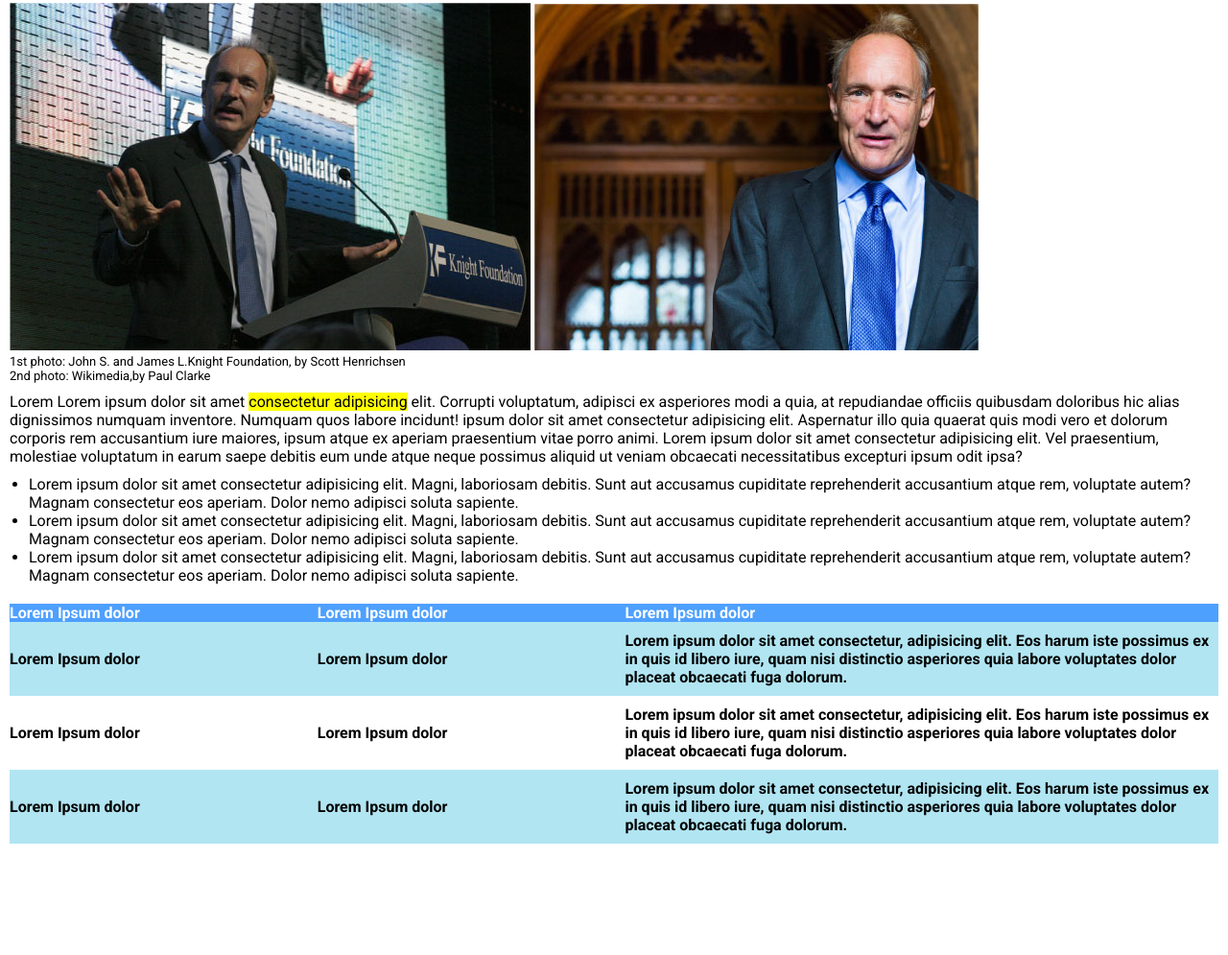
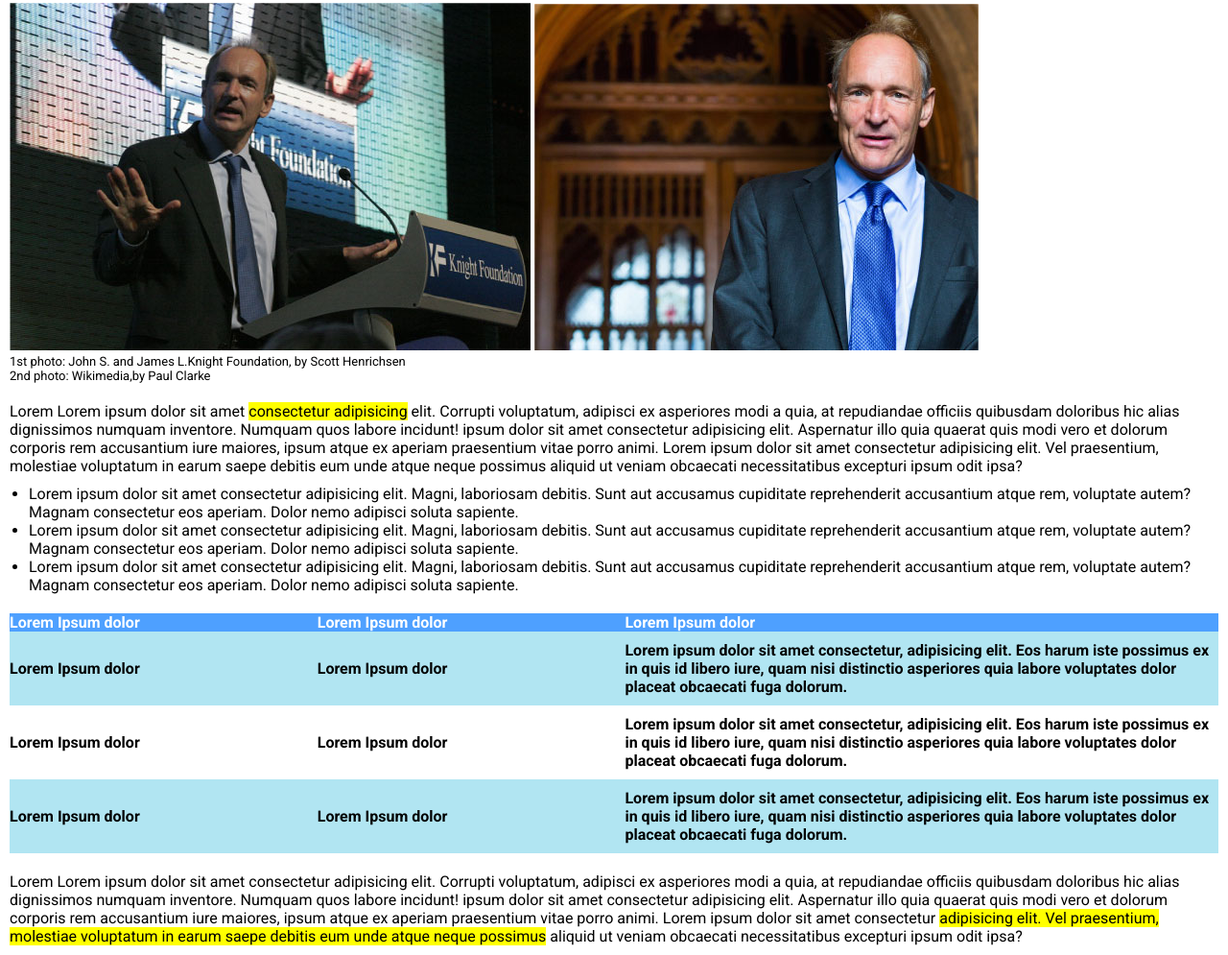
Before and after one commit to AndreaGhidara/html-css-booleaner, a plain HTML site: page index.html in a window 1280 px wide. Shown: the part 227-1222 px from the top of the page at 96% size. Before the commit the page ends 1116 px from the top, so only its background shows below. Drawn offline with Linux system fonts and the light colour scheme.

Commit message:
add text

```diff
--- a/css/style.css
+++ b/css/style.css
@@ -50,7 +50,11 @@ section.intestazione > p.small_text{
 
 /* testo */
 .testo{
-    margin-top:10px;
+    margin-top:20px;
+}
+
+.marker{
+    background-color: yellow;
 }
 
 /* list  */
--- a/index.html
+++ b/index.html
@@ -78,6 +78,13 @@
               </table>
         </section>
 
+        <section class="testo">
+            <p>
+                Lorem Lorem ipsum dolor sit amet consectetur adipisicing elit. Corrupti voluptatum, adipisci ex asperiores modi a quia, at repudiandae officiis quibusdam doloribus hic alias dignissimos numquam inventore. Numquam quos labore incidunt! ipsum dolor sit amet consectetur adipisicing elit. Aspernatur illo quia quaerat quis modi vero et dolorum corporis rem accusantium iure maiores, ipsum atque ex aperiam praesentium vitae porro animi.
+                Lorem ipsum dolor sit amet consectetur <span class="marker"> adipisicing elit. Vel praesentium, molestiae voluptatum in earum saepe debitis eum unde atque neque possimus</span> aliquid ut veniam obcaecati necessitatibus excepturi ipsum odit ipsa?
+            </p>
+        </section>
+
     </main>
 
 
```
